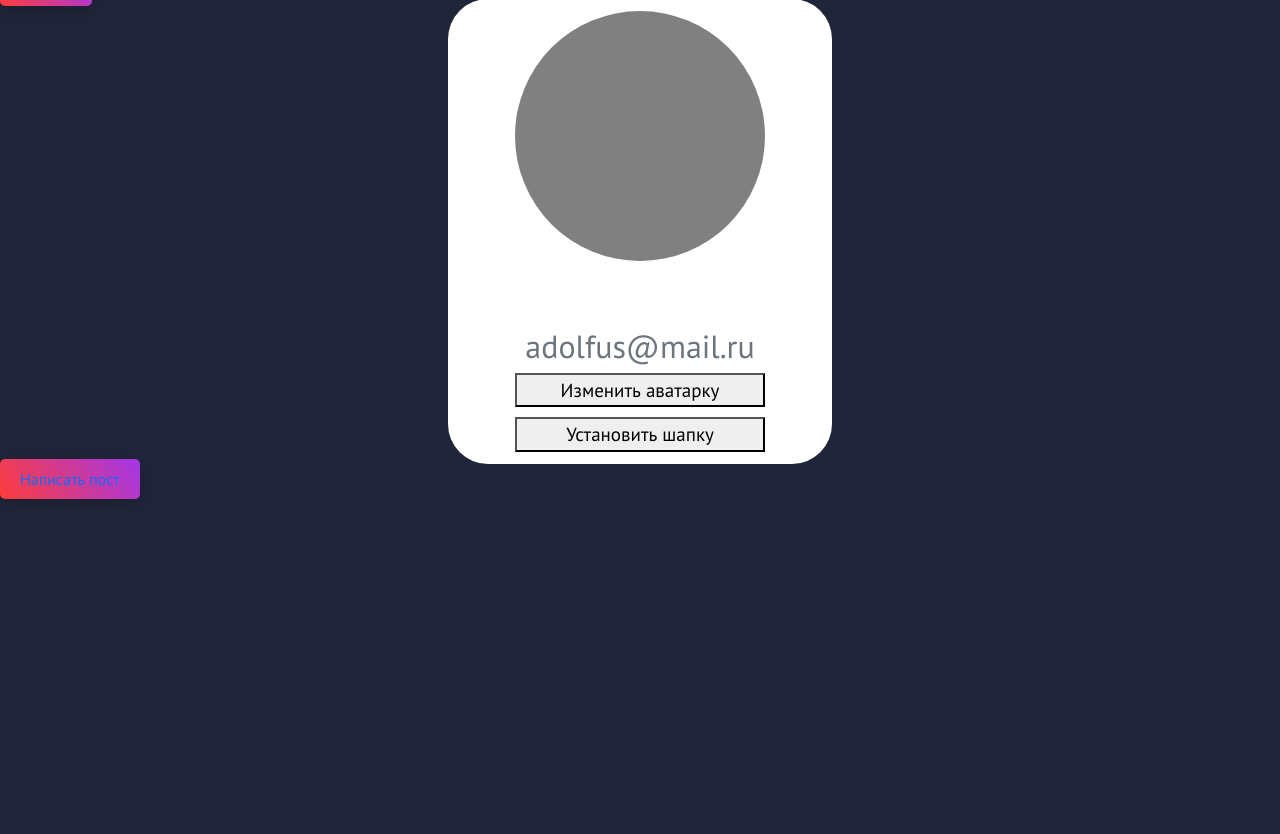
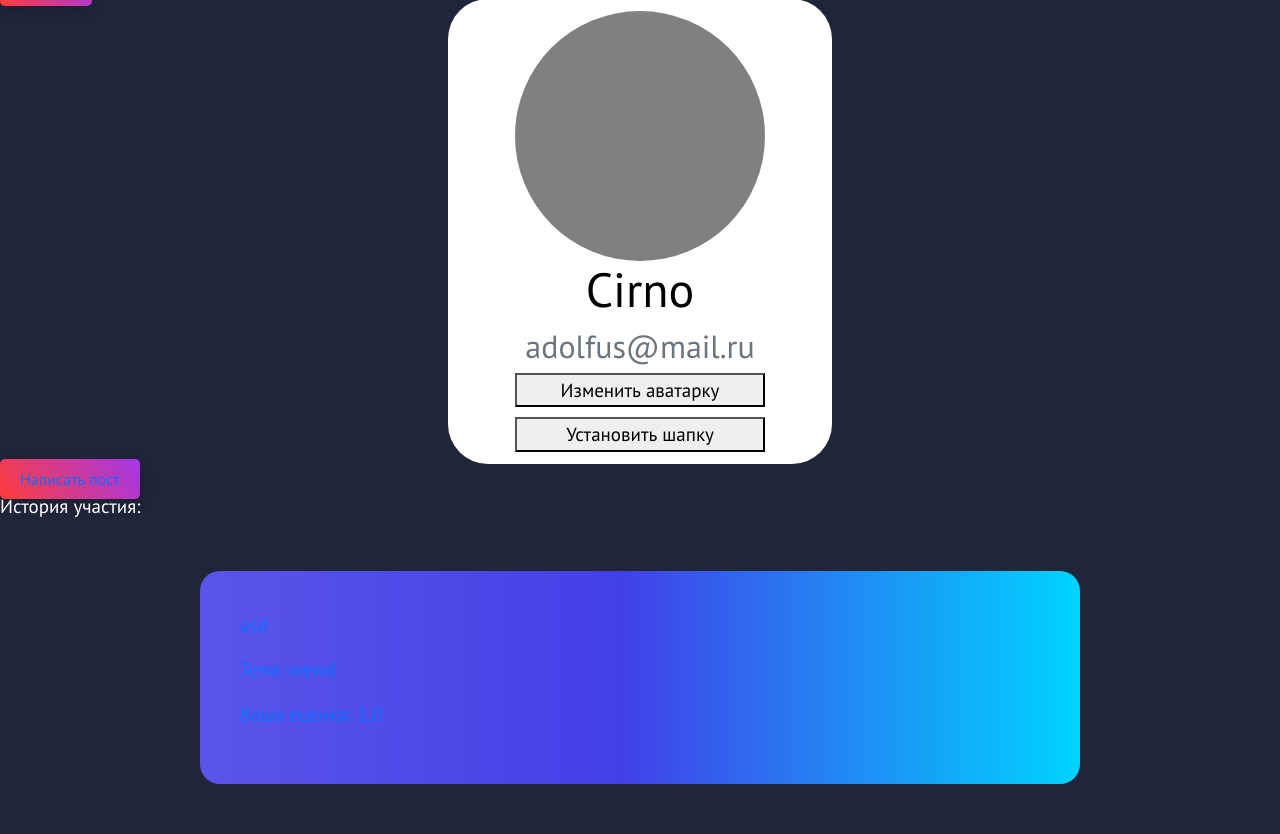
Before and after one commit to Zilberhleit/GJS, a Django app: a page that uses GameJamSite/templates/pages/user_pages/user_profile.html in a window 1280 px wide. Shown: the part 135-969 px from the top of the page. Before the commit the page ends 634 px from the top, so only its background shows below. Run offline with Django 5.2, Linux system fonts and the light colour scheme; a user stored in the database is signed in; data comes from the database, SQL or seed files in the repository; some web fonts are replaced.

Commit message:
added past jams history on user profile

```diff
--- a/GameJamSite/templates/pages/user_pages/user_profile.html
+++ b/GameJamSite/templates/pages/user_pages/user_profile.html
@@ -7,20 +7,31 @@
 
 <div id="hat">
     <div class="avatar-block">
-            <div id="avatar">
+        <div id="avatar">
         </div>
-            <h2 class="display-5" style="text-align: center">{{ profile_data.username }}</h2>
-            <h2 class="text-muted" style="text-align: center">{{ profile_data.email }}</h2>
+        <h2 class="display-5" style="text-align: center; color: black;">{{ profile_data.username }}</h2>
+        <h2 class="text-muted" style="text-align: center">{{ profile_data.email }}</h2>
 
 
-            <button >Изменить аватарку</button>
-            <button style="margin-top: 10px;">Установить шапку</button>
+        <button>Изменить аватарку</button>
+        <button style="margin-top: 10px;">Установить шапку</button>
 
     </div>
 </div>
 
+<a href="" class="a-button">Написать пост</a>
+<p style="">История участия:</p>
+{% for jam in past_jams.all %}
+<a href="{% url 'gamejam_detail' uuid=jam.uuid %}">
+<div class="past-jam-card" style="margin-top: 20px; padding: 40px; border-radius: 20px;background: rgb(2,0,36);
+background: linear-gradient(90deg, rgba(2,0,36,1) 0%, rgba(90,85,232,1) 0%, rgba(66,64,232,1) 48%, rgba(0,212,255,1) 100%); margin: 50px 200px 50px 200px;">
+    <p>{{ jam.title }} </p>
+    <p>Тема: {{ jam.theme }} </p>
+    <p>Ваша оценка: {{ jam.avg_rating }}</p>
+</div>
+    </a>
+{% endfor %}
 
-<a href="" class="a-button">Написать пост</a>
 {% endblock %}
 
 {% block footercontent %}
--- /dev/null
+++ b/GameJamSite/users/services.py
@@ -0,0 +1,13 @@
+from django.contrib.auth import get_user_model
+from django.db.models import Avg, Subquery
+
+from jams.models import GameJams, RatingUserJam
+
+
+def get_user_past_jams_history(user: get_user_model()):
+    jams_user_rating_subquery = RatingUserJam.objects.filter(user=user).annotate(
+        total_rating=Avg('stars'))
+
+    return (GameJams.objects.filter(users=user, status='FN').annotate(
+        avg_rating=Subquery(jams_user_rating_subquery.values('total_rating')))
+            .values('uuid', 'title', 'theme', 'winner', 'avg_rating'))
--- a/GameJamSite/users/views.py
+++ b/GameJamSite/users/views.py
@@ -1,11 +1,11 @@
-from django.shortcuts import get_object_or_404, redirect, render
 from django.contrib.auth import logout, login, authenticate
 from django.shortcuts import get_object_or_404, redirect, render
 from django.urls import reverse_lazy, reverse
 from django.views.generic import CreateView, DetailView
-
 from users.forms import LoginUserForm, RegisterUserForm
 from users.models import User
+
+from .services import get_user_past_jams_history
 
 
 class RegisterUser(CreateView):
@@ -42,6 +42,15 @@ class Profile(DetailView):
         username = self.kwargs.get('username')
         return get_object_or_404(User, username=username)
 
+    def get_context_data(self, **kwargs):
+        context = super().get_context_data(**kwargs)
+
+        context['past_jams'] = get_user_past_jams_history(self.request.user)
+
+        # print(context['past_jams'][0].__dict__)
+        print(context['past_jams'])
+        return context
+
 
 def logout_view(request):
     logout(request)
@@ -53,4 +62,4 @@ def redactor(request, username):
 
 
 def write_post():
-    return None
+    pass
```
